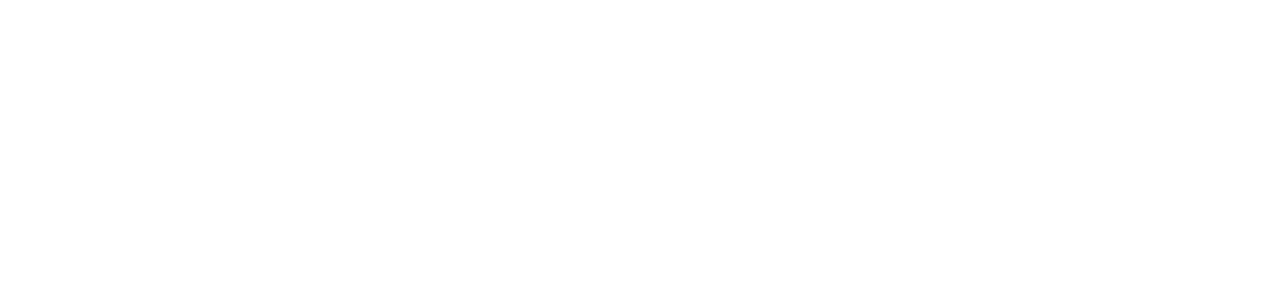
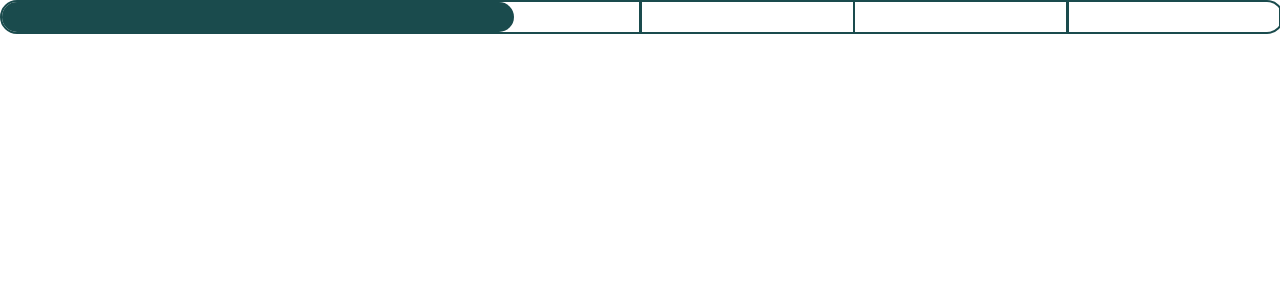
Before and after one commit to shahm5/ADHDPlaybackTool, a React (Create React App) app in the folder adhd-playback-tool/: page /progress in a window 1280 px wide. Shown: the top 300 px of the page. Built offline with nearby package versions, Linux system fonts and the light colour scheme.

Commit message:
edit tabs

```diff
--- a/adhd-playback-tool/src/App.js
+++ b/adhd-playback-tool/src/App.js
@@ -1,8 +1,9 @@
 import React from 'react';
 import './styles/App.css';
 import {BrowserRouter, Switch, Route} from 'react-router-dom';
-import { Video } from './Video';
+// import { MoreInformation } from './MoreInformation';
 import { HomePage } from './HomePage';
+import {ProgressBar} from './ProgressBar';
 
 function App() {
   return (
@@ -10,7 +11,8 @@
       <Switch>
         <Route path='/' exact componenent={HomePage}/>
         <Route path='/home' exact component={HomePage}/>
-        <Route path='/video' exact component={Video}/>
+        {/* <Route path='/more' exact component={MoreInformation}/> */}
+        <Route path='/progress' exact component={ProgressBar}/>
       </Switch>
     </BrowserRouter>
   );
--- a/adhd-playback-tool/src/NavBar.js
+++ b/adhd-playback-tool/src/NavBar.js
@@ -7,7 +7,7 @@
       <nav className="nav-bar">
         <Link className="title" to='#'>ADHD Playback Tool</Link>
         <Link to='/home'>Home</Link>
-        <Link to='/video'>Video</Link>
+        <Link to='/more'>More Information</Link>
       </nav>
     );
 }
--- /dev/null
+++ b/adhd-playback-tool/src/ProgressBar.js
@@ -0,0 +1,20 @@
+import React, { useState } from 'react';
+import "./styles/ProgressBar.css";
+
+export const ProgressBar = ({cufrrTime, totalfTime, breakfTime}) => {
+  // const [currProgress, setProgress] = useState(0);
+  // const [breakSpots, setBreaks] = useState(0);
+  let currTime = 24;
+  let totalTime = 60;
+  let breakTime = 10;
+
+  let currProgress = (currTime / totalTime) * 100;
+  let breakSpots = (breakTime / totalTime) * 100;
+
+  return (
+    <div className="progress-bar" style={{ backgroundImage: "repeating-linear-gradient(90deg, transparent, transparent " + (breakSpots - 0.2) + "%,rgb(26, 75, 77) " + (breakSpots - 0.2) + "%,  rgb(26, 75, 77) " + breakSpots + "%)"}}>
+      <div className="curr-progress" style={{width: currProgress + "%"}}>
+      </div>
+    </div>
+  );
+}
--- /dev/null
+++ b/adhd-playback-tool/src/styles/ProgressBar.css
@@ -0,0 +1,13 @@
+.progress-bar {
+  width: 100%;
+  height: 30px;
+  border-radius: 50px;
+  border: 2px solid rgb(26, 75, 77);
+  /* background-image: repeating-linear-gradient(90deg, transparent, transparent 9.5%,rgb(26, 75, 77) 9.5%,  rgb(26, 75, 77) 10%); */
+}
+
+.progress-bar .curr-progress {
+  height: inherit;
+  border-radius: inherit;
+  background-color: rgb(26, 75, 77);
+}
```
